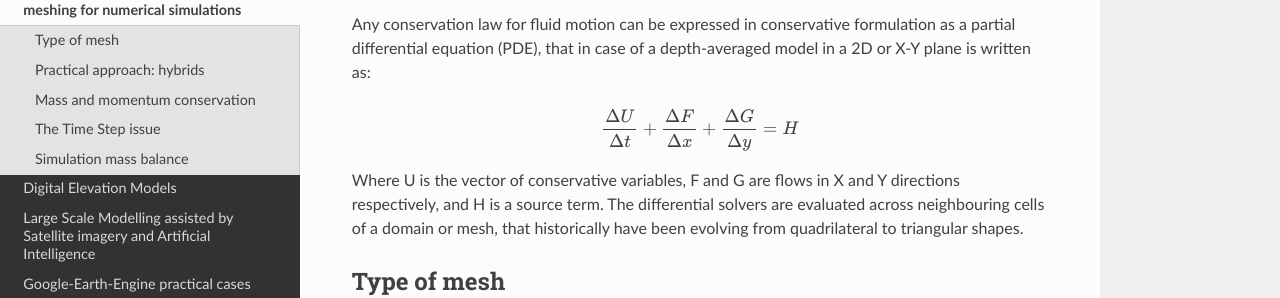
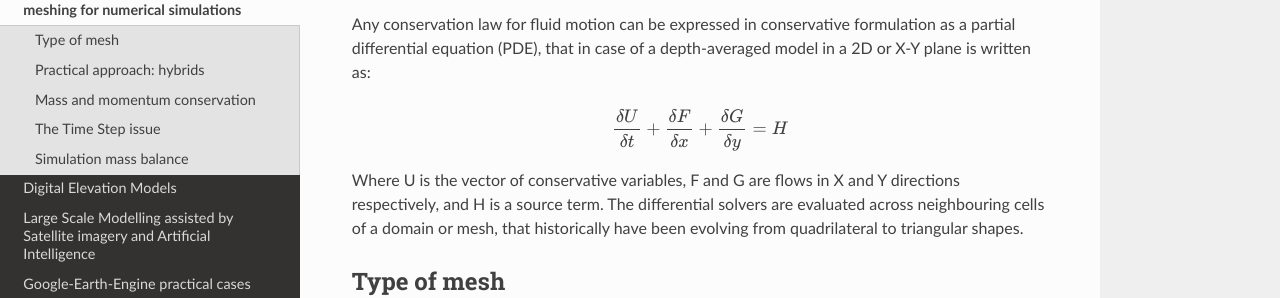
Before and after one commit to ivillamadrid/FloodMapping, a Sphinx documentation site: the page built from docs/source/claws.rst, in a window 1280 px wide and 900 px high. Shown: the part 184-482 px from the top of the window. Built offline with Sphinx 7.4.7 and the Read the Docs theme 2.0.0, drawn with Linux system fonts in a browser that asks for light colours.

```diff
--- a/docs/source/claws.rst
+++ b/docs/source/claws.rst
@@ -5,7 +5,7 @@ Any conservation law for fluid motion can be expressed in conservative formulati
 
 .. math::
 
-   \frac{\Delta U} {\Delta t} + \frac{\Delta F} {\Delta x} + \frac{\Delta G} {\Delta y}=H
+   \frac{\delta U} {\delta t} + \frac{\delta F} {\delta x} + \frac{\delta G} {\delta y}=H
 
 Where U is the vector of conservative variables, F and G are flows in X and Y directions respectively, and H is a source term.
 The differential solvers are evaluated across neighbouring cells of a domain or mesh, that historically have been evolving from quadrilateral to triangular shapes.
```
